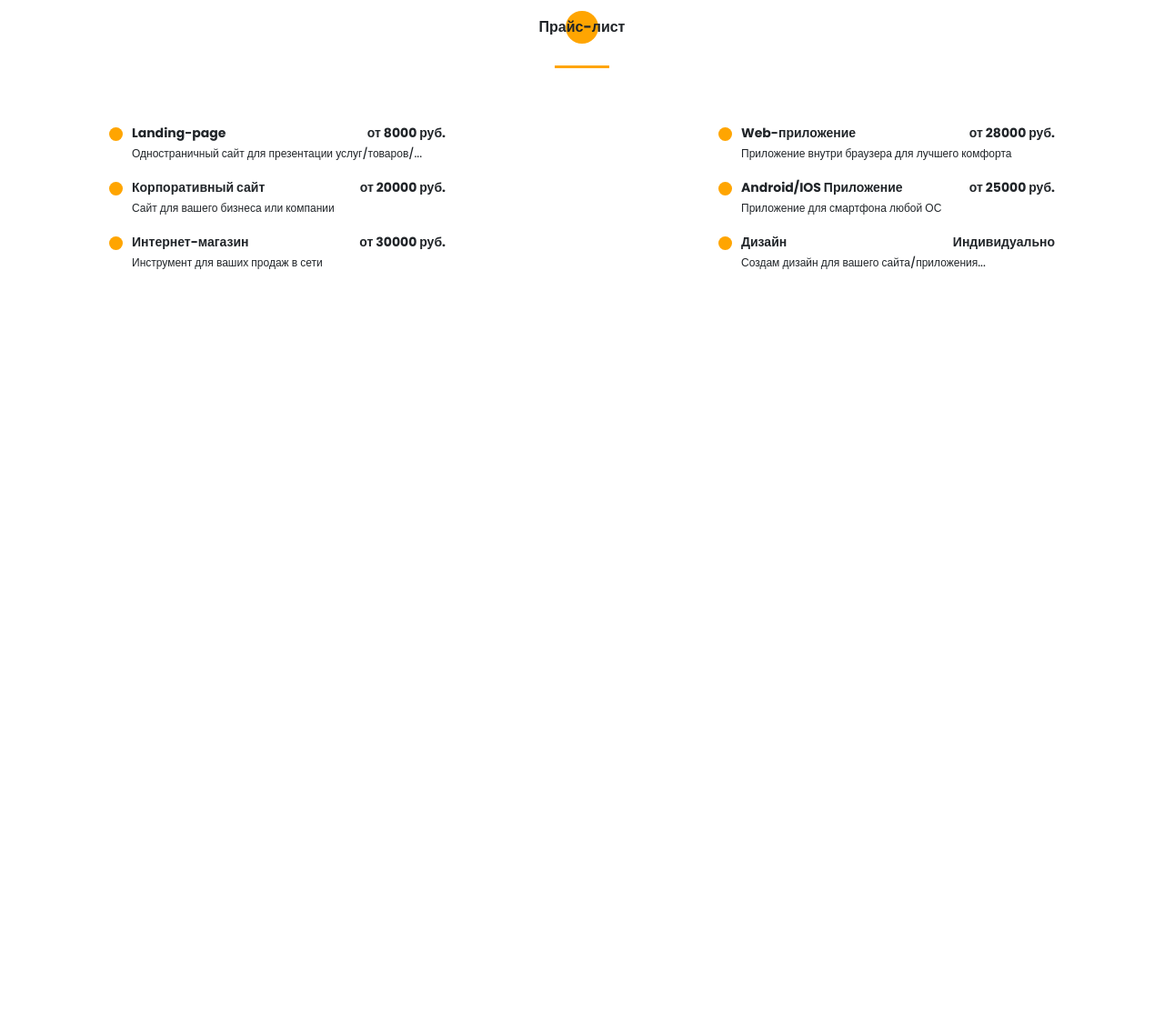
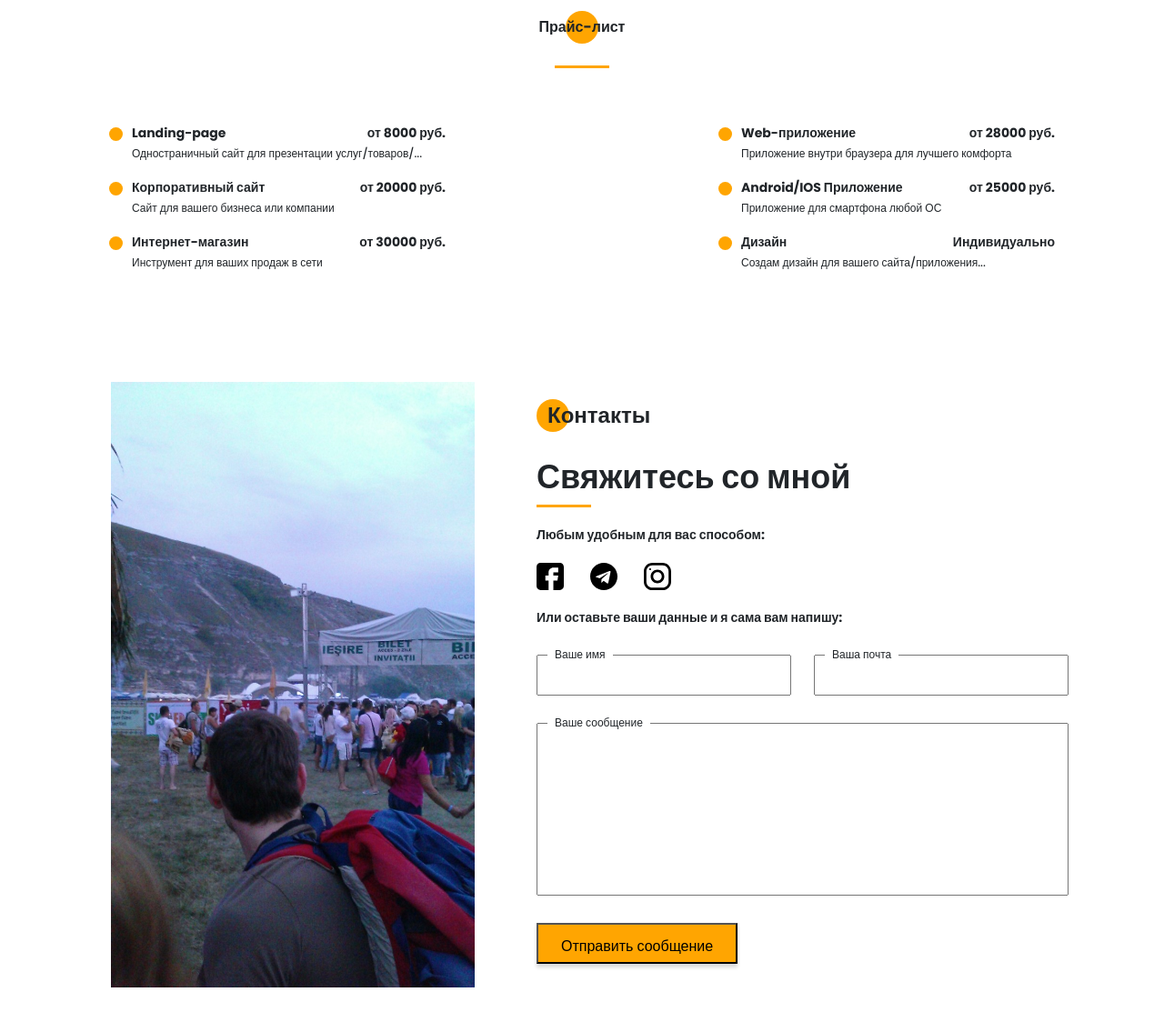
Before and after one commit to manalachi/projectPortfolio, a website: page src/index.html in a window 1280 px wide. Shown: the part 4340-5464 px from the top of the page at 91% size. Before the commit the page ends 4640 px from the top, so only its background shows below. Drawn offline with nearby package versions, Linux system fonts and the light colour scheme; files that its build step writes are made by us from their sources; files whose address does not match are found by name.

Commit message:
section contacts

```diff
--- a/src/index.html
+++ b/src/index.html
@@ -408,6 +408,55 @@
         </div>
     </section>
 
+    <section class="contacts">
+        <div class="container">
+            <div class="contacts__wrapper">
+                <div class="contacts__photo">
+                    <img src="img/main_photo.jpg" alt="photo">
+                </div>
+                <div class="contacts__descr">
+                    <h2 class="title title__fz16 contacts__title">Контакты</h2>
+                    <div class="title title_fz36 contacts__subtitle">Свяжитесь со мной</div>
+                    <div class="divider"></div>
+
+                    <div class="title title_fz14 contacts__text">Любым удобным для вас способом:</div>
+
+                    <div class="contacts__social">
+                        <a href="#" class="contacts__link">
+                            <img src="icons/social/facebook_rev.svg" alt="facebook">
+                        </a>
+                        <a href="" class="contacts__link">
+                            <img src="icons/social/telegram.svg" alt="telegram">
+                        </a>
+                        <a href="" class="contacts__link">
+                            <img src="icons/social/instagram_rev.svg" alt="instagram">
+                        </a>
+                    </div>
+                    <div class="title title_fz14 contacts__text">Или оставьте ваши данные и я сама вам напишу:</div>
+
+                    <form action="#" class="contacts__form">
+                        <div class="contacts__input">
+                            <input type="text" name="name" id="name">
+                            <label for="name">Ваше имя</label>
+                        </div>
+                        <div class="contacts__input">
+                            <input type="email" name="email" id="email">
+                            <label for="email">Ваша почта</label>
+                        </div>
+
+                        <div class="contacts__textarea">
+                            <textarea name="text" id="text"></textarea>
+                            <label for="text">Ваше сообщение</label>
+                        </div>
+                        <div>
+                            <button class="btn contacts__btn">Отправить сообщение</button>
+                        </div>
+                    </form>
+                </div>
+            </div>
+        </div>
+    </section>
+
     <script src="js/script.js"></script>
 </body>
 </html>
--- /dev/null
+++ b/src/sass/blocks/_contacts.scss
@@ -0,0 +1,78 @@
+.contacts {
+    padding: 120px 0 90px;
+    &__wrapper {
+        padding: 0 35px 0 52px;
+        display: grid;
+        grid-template-columns: 400px 585px;
+        justify-content: space-between;
+    }
+    &__photo {
+        img {
+            width: 100%;
+        }
+    }
+    &__descr {
+        padding-top: 6px;
+        .divider{
+            margin: 0;
+        }
+    }
+    &__title {
+        position: relative;
+        padding: 1px 0 0 12px;
+        @include before_circle;
+        &:before {
+            top: 13px;
+        }
+    }
+    &__text, &__social {
+        margin-top: 20px;
+    }
+    &__link {
+        margin-right: 25px;
+        img {
+            max-width: 30px;
+            max-height: 30px;
+        }
+    }
+    &__form {
+        margin-top: 30px;
+        display: grid;
+        grid-template: 45px 190px 45px / repeat(2, 280px);
+        justify-content: space-between;
+        row-gap: 30px;
+        label {
+            display: block;
+            position: absolute;
+            padding: 0 8px;
+            height: 18px;
+            background-color: #fff;
+            font-size: 12px;
+            margin-bottom: 0;
+            top: -9px;
+            left: 12px;
+        }
+    }
+    &__input {
+        position: relative;
+        input {
+            width: 100%;
+            height: 100%;
+            padding: 0 20px;
+            font-size: 12px;
+        }
+    }
+    &__textarea {
+        position: relative;
+        grid-column: 1 / 3;
+        textarea {
+            width: 100%;
+            height: 100%;
+            resize: none;
+            padding: 0 20px;
+            font-size: 12px;
+
+        }
+    }
+
+}
--- a/src/sass/style.scss
+++ b/src/sass/style.scss
@@ -31,3 +31,4 @@
 @import 'blocks/skills';
 @import 'blocks/portfolio';
 @import 'blocks/price';
+@import 'blocks/contacts';
```
Also changed, not shown: dist/css/style.min.css, dist/icons/social/Instagram_rev.svg (added), dist/icons/social/facebook_rev.svg (added), dist/index.html, src/icons/social/Instagram_rev.svg (added), src/icons/social/facebook_rev.svg (added), 2 other files.
